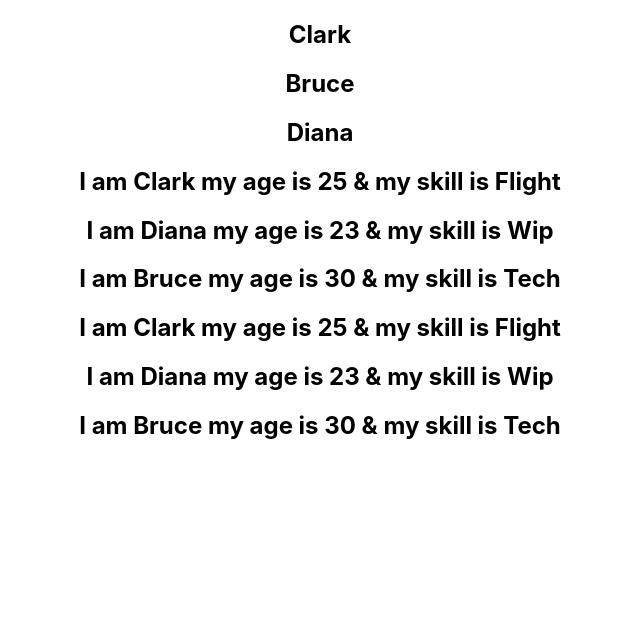
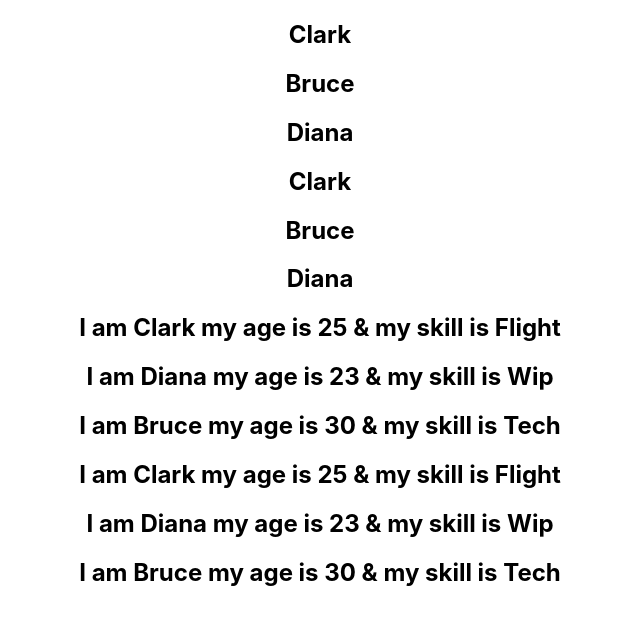
Before and after one commit to Sweet-XS/react-basics-evo, a React (Create React App) app: page / in a window 1280 px wide. Shown: the top 624 px of the page, without its empty margins (320-960 px from the left). Built offline with nearby package versions, Linux system fonts and the light colour scheme.

Commit message:
19 List index as anti key

```diff
--- a/src/App.js
+++ b/src/App.js
@@ -13,7 +13,7 @@ import EventyHandClassy from './components/EventyHandClassy';
 import EventyBind from './components/EventyBind';
 import ParentComponent from './components/ParentComponent';
 import ConditionalRendery from './components/ConditionalRendery';
-import ListNames from './components/ListNames';
+import ListRender from './components/ListRendery';
 
 function App() {
   return (
@@ -37,7 +37,7 @@ function App() {
       <EventyBind/>
       <ParentComponent/>
       <ConditionalRendery/>*/}
-      <ListNames/>
+      <ListRender/>
     </div>
   );
 }
--- a/src/components/ListNames.js
+++ /dev/null
@@ -1,39 +0,0 @@
-import React from 'react'
-import Hero from './Hero'
-
-const ListNames = () => {
-
-    const names = ['Clark', 'Bruce', 'Diana']
-    const namesList = names.map(name => <h2>{name}</h2>)
-    const heroes = [
-        {
-            id: 1,
-            name: 'Clark',
-            age: '25',
-            skill: 'Flight'
-        },
-        {
-            id: 2,
-            name: 'Diana',
-            age: '23',
-            skill: 'Wip'
-        },
-        {
-            id: 1,
-            name: 'Bruce',
-            age: '30',
-            skill: 'Tech'
-        }
-    ]
-const heroList = heroes.map(hero => <h2>I am {hero.name} my age is {hero.age} & my skill is {hero.skill}</h2>)
-const heroLst = heroes.map(hero => <Hero hero={hero} />)
-    return(
-        <div>
-            {namesList}
-            {heroList}
-            {heroLst}
-        </div>
-    )
-}
-
-export default ListNames
--- /dev/null
+++ b/src/components/ListRendery.js
@@ -0,0 +1,43 @@
+import React from 'react'
+import Hero from './Hero'
+
+const ListRendery = () => {
+
+    const names = ['Clark', 'Bruce', 'Diana']
+    const namesList = names.map(name => <h2 key={name}>{name}</h2>)
+    //index is anti key pattern and must be avoided because causes UI issues (sorting, adding)
+    const namesListIndex = names.map((name, index) => <h2 key={index}>{name}</h2>)
+    const heroes = [
+        {
+            id: 1,
+            name: 'Clark',
+            age: '25',
+            skill: 'Flight'
+        },
+        {
+            id: 2,
+            name: 'Diana',
+            age: '23',
+            skill: 'Wip'
+        },
+        {
+            id: 3,
+            name: 'Bruce',
+            age: '30',
+            skill: 'Tech'
+        }
+    ]
+    //key must be unique and must be used for performance and efficiency, ex: sorting
+const heroList = heroes.map(hero => <h2 key={hero.id}>I am {hero.name} my age is {hero.age} & my skill is {hero.skill}</h2>)
+const heroLst = heroes.map(hero => <Hero key={hero.id} hero={hero} />)
+    return(
+        <div>
+            {namesList}
+            {namesListIndex}
+            {heroList}
+            {heroLst}
+        </div>
+    )
+}
+
+export default ListRendery
```
